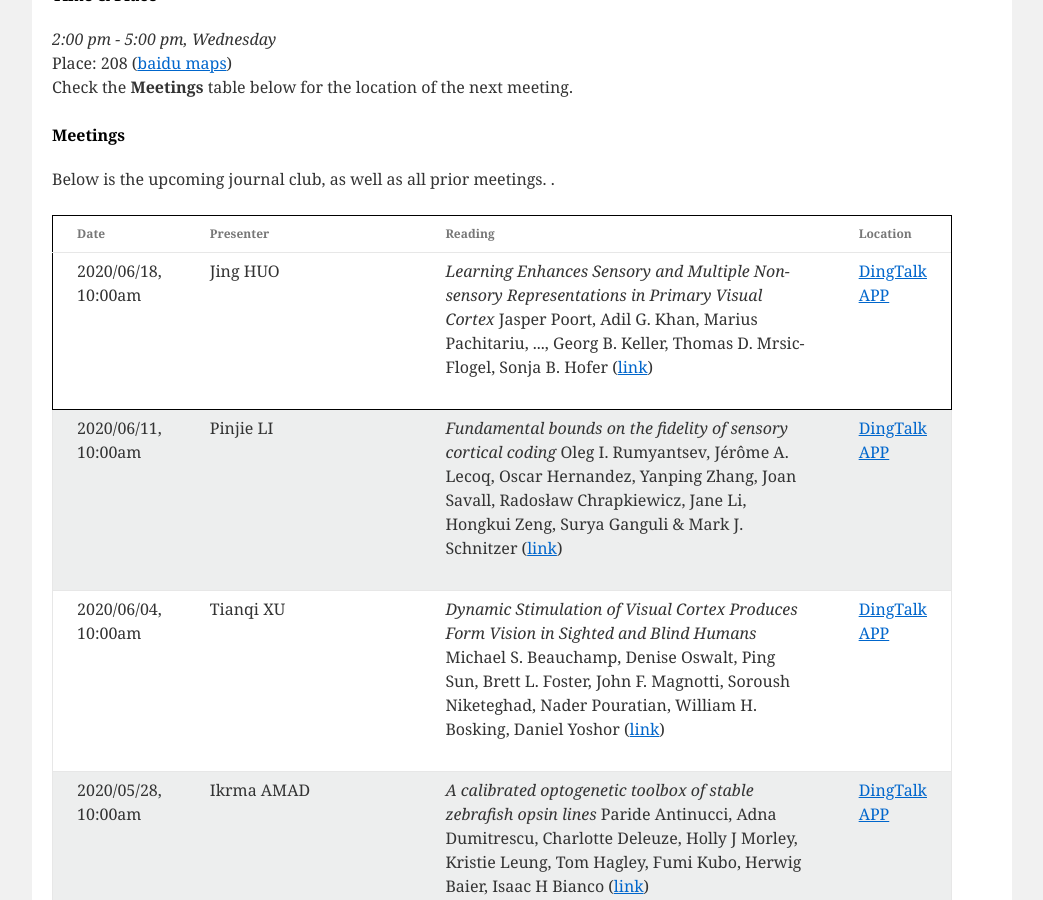
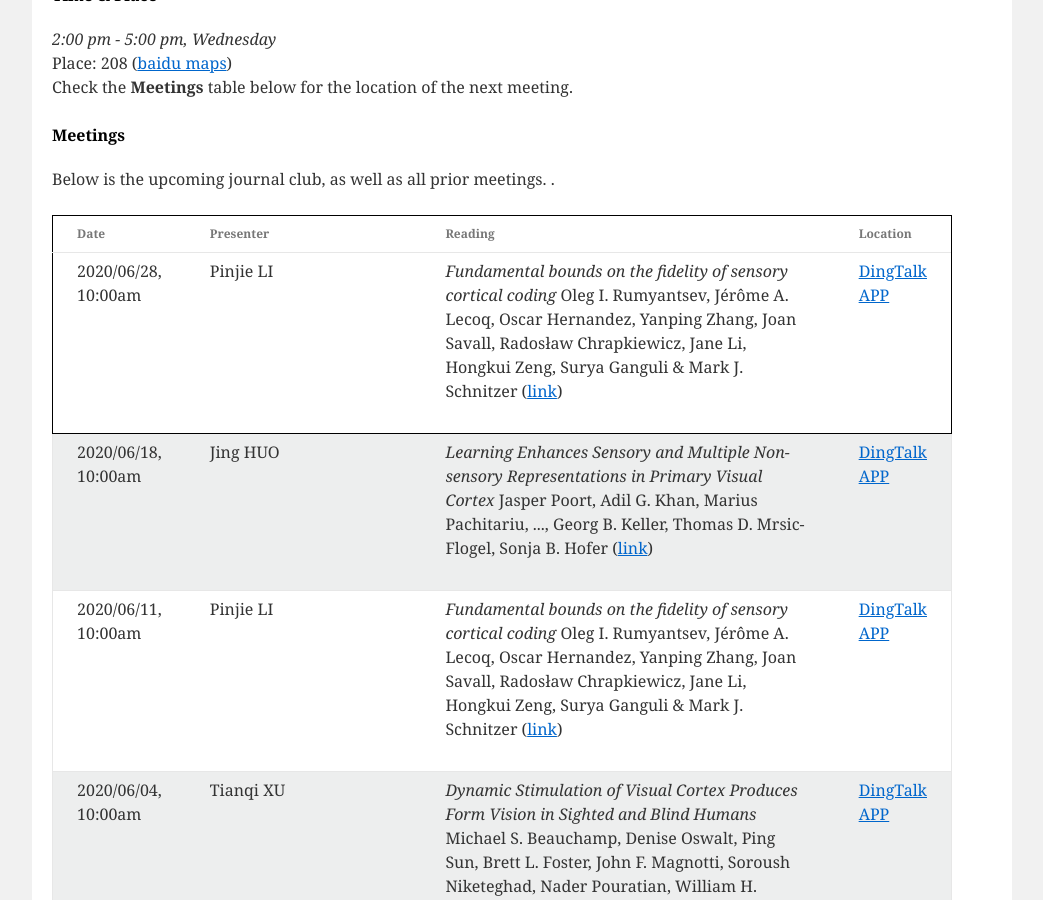
Before and after one commit to CNeuroUSTC/CNeuroUSTC.github.io, a Jekyll site: the page built from index.html, in a window 1280 px wide and 900 px high, scrolled down 739 px. Shown: the whole window, without its empty margins (118-1161 px from the left). Built offline with Jekyll 4.4.1, drawn with Linux system fonts in a browser that asks for light colours.

Commit message:
paper: "Fundamental bounds on the fidelity of sensory cortical coding"   url: "https://www.cell.com/cell/fulltext/S0092-8674(20)30496-7#secsectitle0035"   pdf: "None"   authors: "Oleg I. Rumyantsev, Jérôme A. Lecoq, Oscar Hernandez, Yanping Zhang, Joan Savall, Radosław Chrapkiewicz, Jane Li, Hongkui Zeng, Surya Ganguli & Mark J. Schnitzer "   location: <a href="https://github.com/CNeuroUSTC/CNeuroUSTC.github.io/blob/master/dt.jpeg">DingTalk APP</a>

```diff
--- a/_data/meeting_info.yml
+++ b/_data/meeting_info.yml
@@ -1,3 +1,11 @@
+- presenter: Pinjie LI
+  date: 2020/06/28, 10:00am
+  paper: "Fundamental bounds on the fidelity of sensory cortical coding"
+  url: "https://www.cell.com/cell/fulltext/S0092-8674(20)30496-7#secsectitle0035"
+  pdf: "None"
+  authors: "Oleg I. Rumyantsev, Jérôme A. Lecoq, Oscar Hernandez, Yanping Zhang, Joan Savall, Radosław Chrapkiewicz, Jane Li, Hongkui Zeng, Surya Ganguli & Mark J. Schnitzer "
+  location: <a href="https://github.com/CNeuroUSTC/CNeuroUSTC.github.io/blob/master/dt.jpeg">DingTalk APP</a>
+
 - presenter: Jing HUO
   date: 2020/06/18, 10:00am
   paper: "Learning Enhances Sensory and Multiple Non-sensory Representations in Primary Visual Cortex"
```
